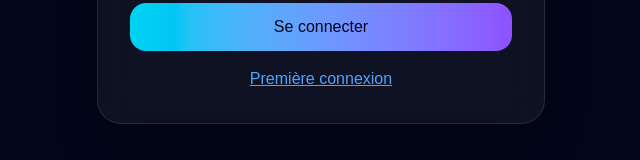
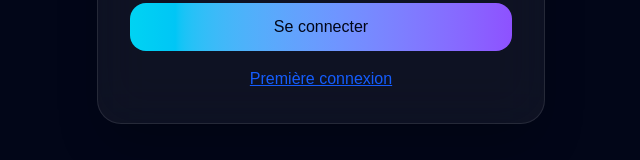
Before and after one commit to ntolv/1_SEUL_COEUR, a Next.js app in the folder association-app/: page /login in a window 1280 px wide. Shown: the part 512-672 px from the top of the page, without its empty margins (319-959 px from the left). Built offline with nearby package versions, Linux system fonts and the light colour scheme; no server answers.

Commit message:
corrige login avec verification mot de passe provisoire

```diff
--- a/association-app/src/app/login/page.tsx
+++ b/association-app/src/app/login/page.tsx
@@ -71,13 +71,15 @@ export default function LoginPage() {
   }
 
   return (
-    <main className="flex min-h-screen items-center justify-center bg-slate-950 p-6 text-white">
+    <main className="min-h-screen bg-slate-950 text-white flex items-center justify-center p-6">
       <div className="w-full max-w-md rounded-3xl border border-white/10 bg-white/5 p-8 shadow-2xl backdrop-blur-xl">
         <div className="mb-6">
           <div className="inline-flex rounded-full border border-cyan-400/30 bg-cyan-400/10 px-3 py-1 text-xs text-cyan-200">
             Association · Connexion
           </div>
-          <h1 className="mt-4 text-3xl font-semibold tracking-tight">Connexion</h1>
+          <h1 className="mt-4 text-3xl font-semibold tracking-tight">
+            Connexion
+          </h1>
           <p className="mt-2 text-sm text-slate-300">
             Accède à ton espace sécurisé de gestion.
           </p>
@@ -97,7 +99,9 @@ export default function LoginPage() {
           </div>
 
           <div>
-            <label className="mb-2 block text-sm text-slate-300">Mot de passe</label>
+            <label className="mb-2 block text-sm text-slate-300">
+              Mot de passe
+            </label>
             <input
               type="password"
               value={motDePasse}
@@ -124,7 +128,7 @@ export default function LoginPage() {
         </form>
 
         <div className="mt-4 text-center">
-          <a href="/premiere-connexion" className="text-blue-400 underline">
+          <a href="/premiere-connexion" className="text-blue-600 underline">
             Première connexion
           </a>
         </div>
```
